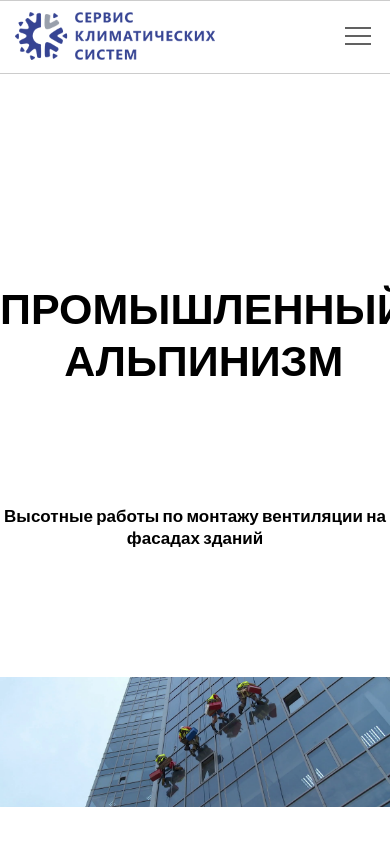
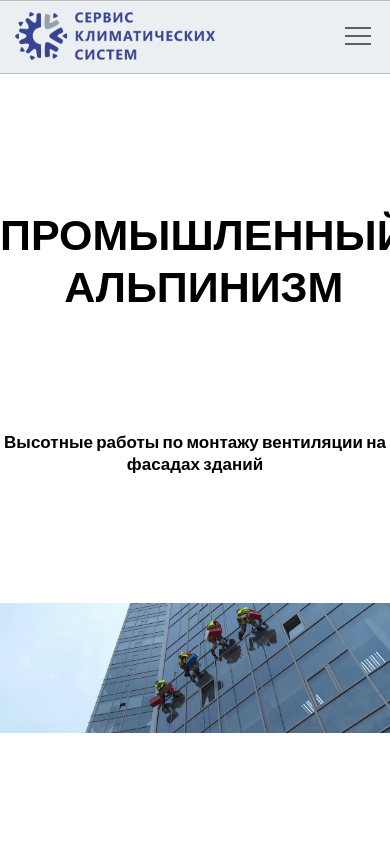
Before and after one commit to ShuePPSHA/pureindustrialalpinism, a plain HTML site: page index.html in a window 390 px wide. Drawn offline with Linux system fonts and the light colour scheme.

Commit message:
add index

```diff
--- a/scss/style.scss
+++ b/scss/style.scss
@@ -19,7 +19,7 @@
    border-bottom: 0.5px solid rgba(0, 0, 0, 0.2);
    position: fixed;
    margin-top: 1px;
-   background-color: white;
+   background: #ECEFF1;
 
    &__logo {
       & img {
@@ -90,6 +90,8 @@
    }
    .mobile-header {
       width: 100%;
+      position: fixed;
+      background: #ECEFF1;
       max-width: 1920px;
       padding-left: 15px;
       padding-right: 15px;
```
Also changed, not shown: css/style.css.
